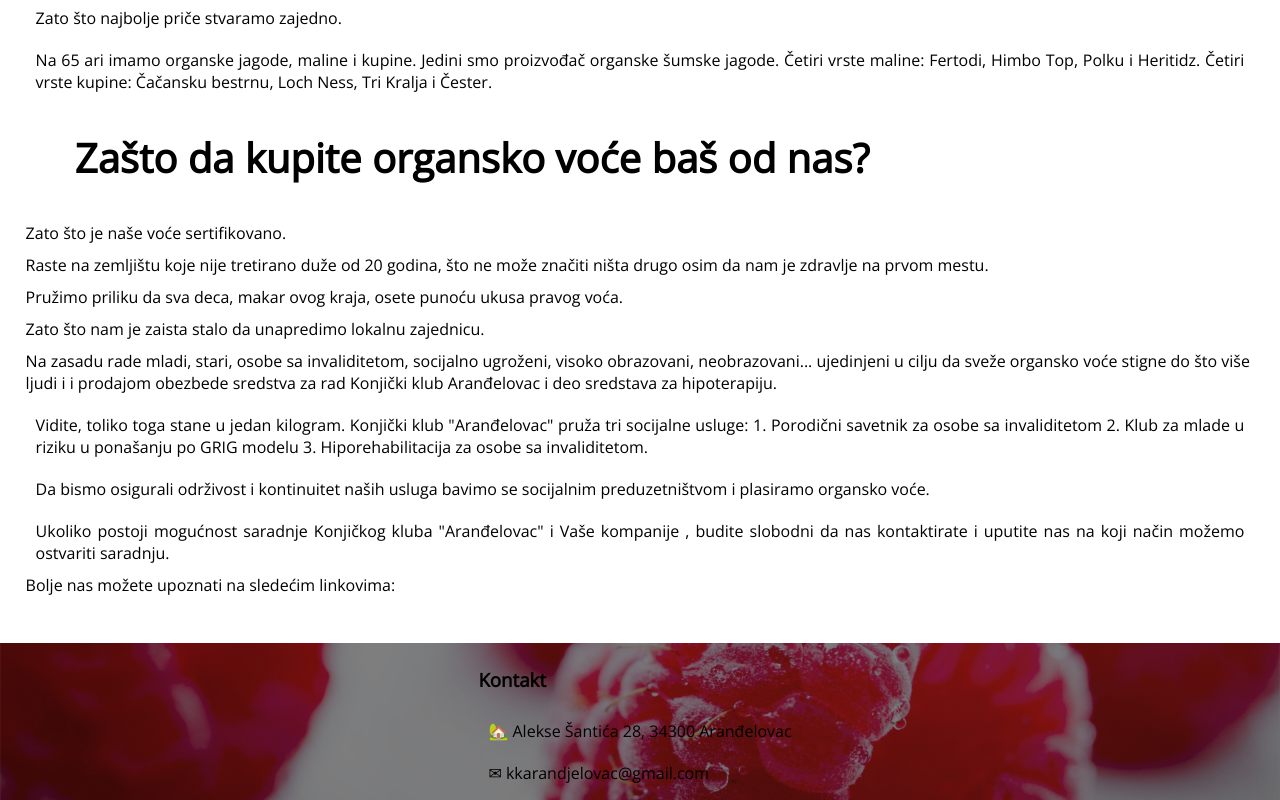
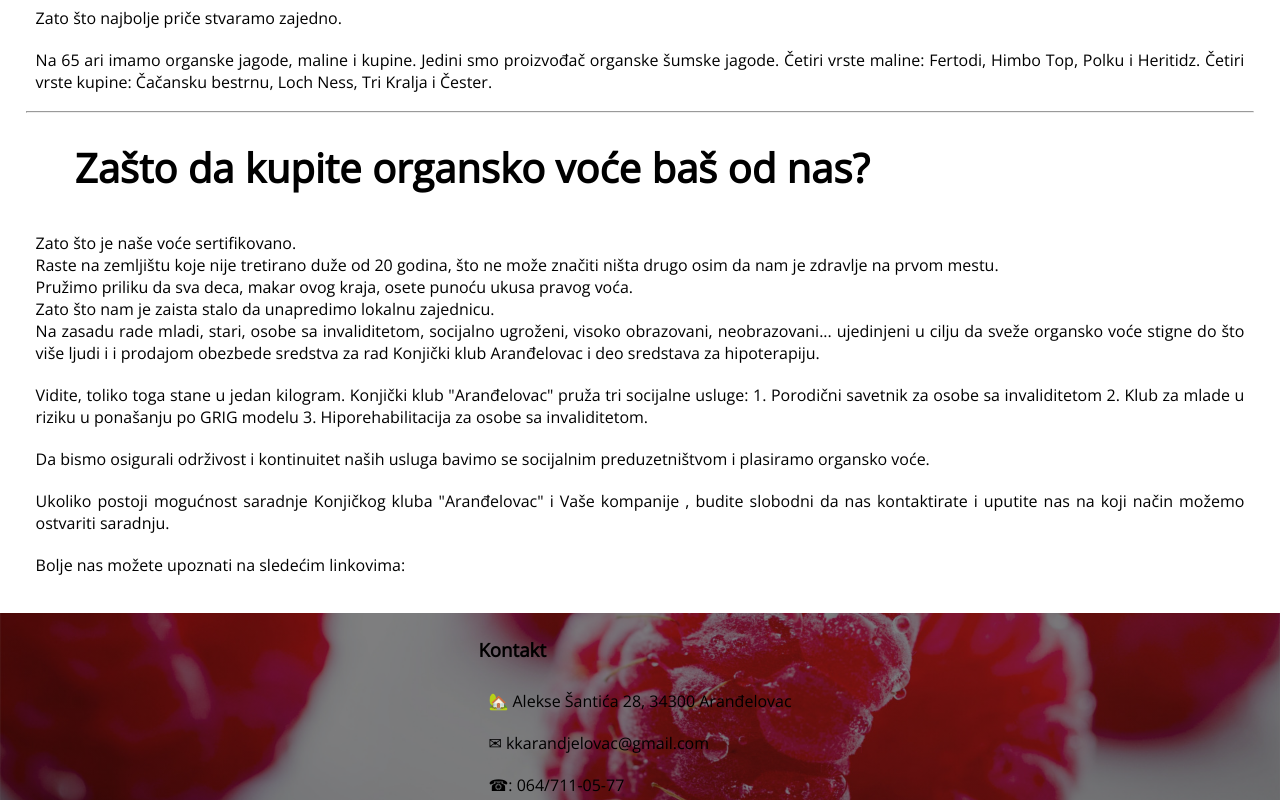
Before and after one commit to marijasobic/varos, a plain HTML site: page o-nama.html in a window 1280 px wide. Shown: the part 821-1621 px from the top of the page. Drawn offline with nearby package versions, Linux system fonts and the light colour scheme.

Commit message:
Update o-nama.html

```diff
--- a/o-nama.html
+++ b/o-nama.html
@@ -15,13 +15,14 @@
     <div class="container-grid">
         <header>
             <div class="menu-burger">
-                <img class="burger" id="burger" src="./img/burger.png" alt="">
+                <img class="burger" id="burger" src="./img/burgerroze.svg" alt="">
             </div>
-            <img class="logo" src="./img/varos-logo-100.png" alt="">
+            <img class="logo" src="./img/varos-logo-manji.png" alt="">
             <ul id="navigacija" class="nav hide">
                 <li> <a href="index.html">Naslovna</a></li>
                 <li> <a href="o-nama.html">O nama</a></li>
                 <li> <a href="proizvodi.html">Proizvodi</a></li>
+                <li> <a href="multimedija.html">Multimedija</a></li>
                 <li> <a href="kontakt.html">Kontakt</a></li>
                 <li> <a href="sertifikat.html">Sertifikat</a></li>
             </ul>
@@ -62,18 +63,23 @@
                     Četiri vrste maline: Fertodi, Himbo Top, Polku i Heritidz.
                     Četiri vrste kupine: Čačansku bestrnu, Loch Ness, Tri Kralja i Čester. </p>
 
+                <div class="box2">
+                    <hr>
+                    <div class="detalj-h">
+                    </div>
+                </div>
                 <h1>Zašto da kupite organsko voće baš od nas?</h1>
-                <ul>
-                    <li>Zato što je naše voće sertifikovano.</li>
-                    <li> Raste na zemljištu koje nije tretirano duže od 20 godina, što ne može značiti ništa drugo osim
-                        da
-                        nam je zdravlje na prvom mestu.</li>
-                    <li>Pružimo priliku da sva deca, makar ovog kraja, osete punoću ukusa pravog voća.</li>
-                    <Li> Zato što nam je zaista stalo da unapredimo lokalnu zajednicu.</Li>
-                    <li> Na zasadu rade mladi, stari, osobe sa invaliditetom, socijalno ugroženi, visoko obrazovani,
-                        neobrazovani... ujedinjeni u cilju da sveže organsko voće stigne do što više ljudi i i prodajom
-                        obezbede sredstva za rad Konjički klub Aranđelovac i deo sredstava za hipoterapiju.</li>
-                </ul>
+
+                <p>Zato što je naše voće sertifikovano.<br>
+                    Raste na zemljištu koje nije tretirano duže od 20 godina, što ne može značiti ništa drugo osim
+                    da
+                    nam je zdravlje na prvom mestu.<br>
+                    Pružimo priliku da sva deca, makar ovog kraja, osete punoću ukusa pravog voća.<br>
+                    Zato što nam je zaista stalo da unapredimo lokalnu zajednicu.<br>
+                    Na zasadu rade mladi, stari, osobe sa invaliditetom, socijalno ugroženi, visoko obrazovani,
+                    neobrazovani... ujedinjeni u cilju da sveže organsko voće stigne do što više ljudi i i prodajom
+                    obezbede sredstva za rad Konjički klub Aranđelovac i deo sredstava za hipoterapiju.</p>
+
                 <p>
                     Vidite, toliko toga stane u jedan kilogram.
                     Konjički klub "Aranđelovac" pruža tri socijalne usluge:
@@ -86,7 +92,7 @@
                 <p>Ukoliko postoji mogućnost saradnje Konjičkog kluba "Aranđelovac" i Vaše kompanije , budite slobodni
                     da
                     nas kontaktirate i uputite nas na koji način možemo ostvariti saradnju. </p>
-                Bolje nas možete upoznati na sledećim linkovima: </p>
+                <p> Bolje nas možete upoznati na sledećim linkovima: </p>
             </div>
             <div class="slika">
                 <img src="./img/maline.jpg" alt="">
@@ -106,7 +112,8 @@
 
                 <div class="desno-footer">
                     <a href=""><img class="ikonice" class="ikonice" src="./img/facebook.svg" alt=""></a>
-                    <a href=""><img src="./img/logokk-30.png" style="color:gray" alt=""></a>
+                    <a href="https://www.konjickiklubarandjelovac.rs/sr-yu/u-ponudi/turisti%C4%8Dka-ponuda" target="blanko"><img
+                            src="./img/logokk-30.png" alt=""></a>
                 </div>
             </div>
 
```
